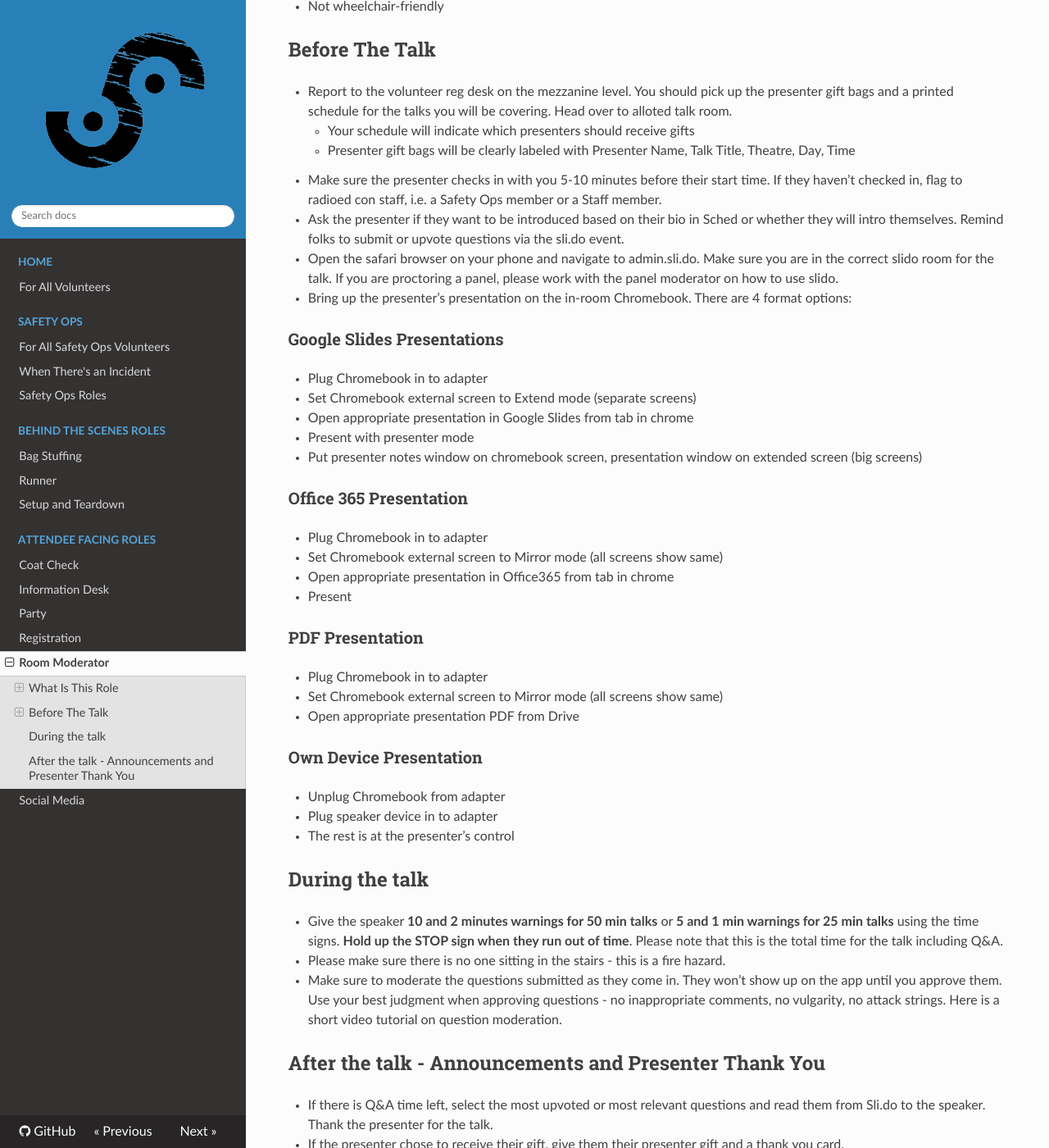
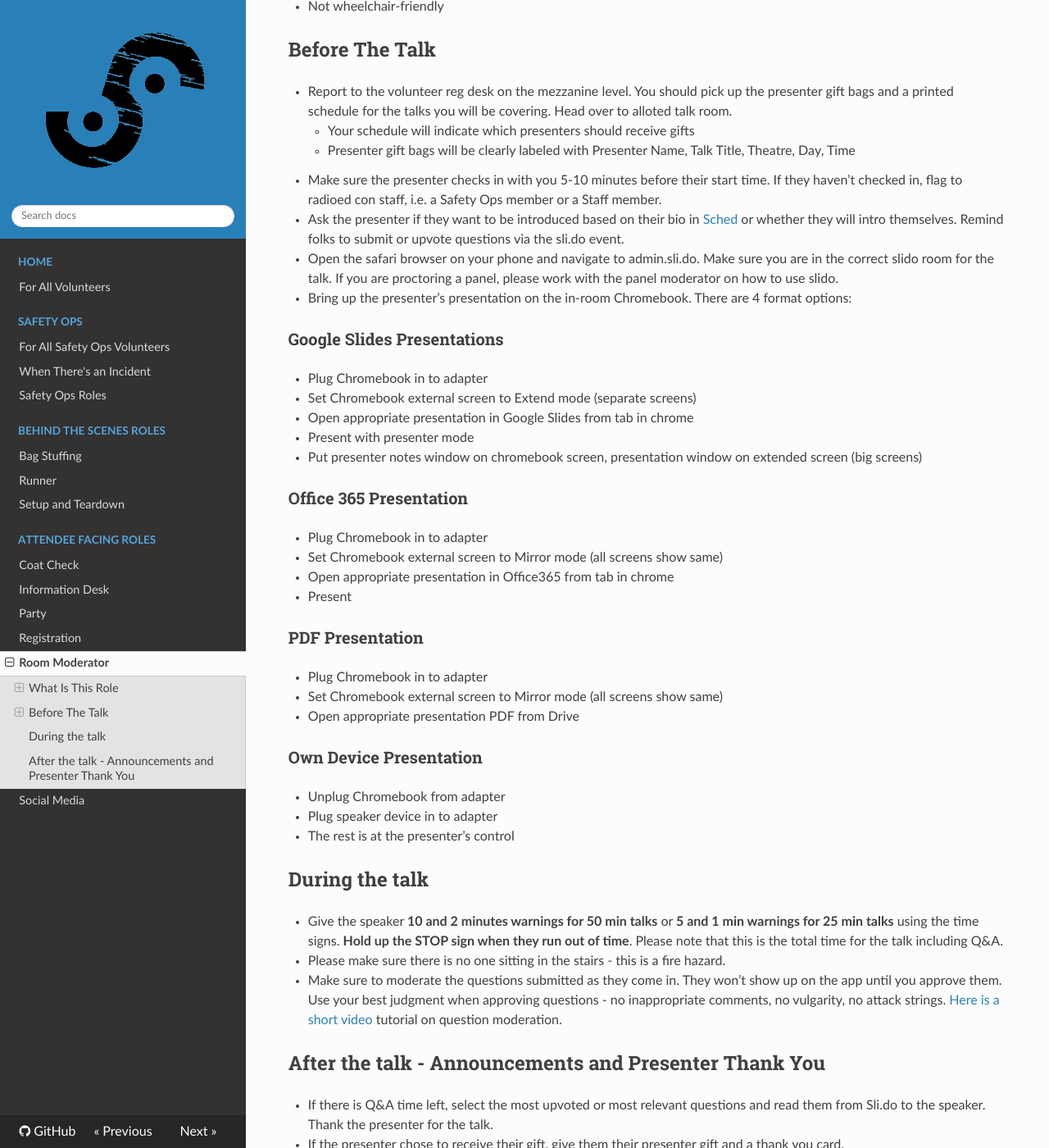
Before and after one commit to BSidesSF/volunteer-runbook, an MkDocs documentation site: the page built from docs/attendee-facing/room-moderator.md, in a window 1280 px wide and 1400 px high, scrolled down 608 px. Shown: the whole window at 82% size. Built offline with MkDocs 1.6.1, drawn with Linux system fonts in a browser that asks for light colours; nearby versions of some CDN libraries; some of the changed lines change nothing that is shown.

Commit message:
fixing missing links and formatting

```diff
--- a/docs/attendee-facing/room-moderator.md
+++ b/docs/attendee-facing/room-moderator.md
@@ -25,7 +25,7 @@ This is an attendee-facing position that ensures overall presenter readiness, pr
     - Your schedule will indicate which presenters should receive gifts
     - Presenter gift bags will be clearly labeled with Presenter Name, Talk Title, Theatre, Day, Time
 - Make sure the presenter checks in with you 5-10 minutes before their start time. If they haven’t checked in, flag to radioed con staff, i.e. a Safety Ops member or a Staff member.
-- Ask the presenter if they want to be introduced based on their bio in Sched or whether they will
+- Ask the presenter if they want to be introduced based on their bio in [Sched](https://bsidessf.org/schedule.html) or whether they will
 intro themselves. Remind folks to submit or upvote questions via the sli.do event.
 - Open the safari browser on your phone  and navigate to admin.sli.do. Make sure you are in the correct slido room for the talk. If you are proctoring a panel, please work with the panel moderator on how to use slido.
 - Bring up the presenter’s presentation on the in-room Chromebook. There are 4 format options:
@@ -61,7 +61,7 @@ intro themselves. Remind folks to submit or upvote questions via the sli.do even
 
 - Give the speaker **10 and 2 minutes warnings for 50 min talks** or **5 and 1 min warnings for 25 min talks** using the time signs. **Hold up the STOP sign when they run out of time**. Please note that this is the total time for the talk including Q&A.
 - Please make sure there is no one sitting in the stairs - this is a fire hazard.
-- Make sure to moderate the questions submitted as they come in. They won’t show up on the app until you approve them. Use your best judgment when approving questions - no inappropriate comments, no vulgarity, no attack strings. Here is a short video tutorial on question moderation.
+- Make sure to moderate the questions submitted as they come in. They won’t show up on the app until you approve them. Use your best judgment when approving questions - no inappropriate comments, no vulgarity, no attack strings. [Here is a short video](https://youtu.be/gA_H62oRmwY) tutorial on question moderation.
 
 ## After the talk - Announcements and Presenter Thank You
 
```
Also changed, not shown: docs/attendee-facing/coat-check.md (+1 -0 lines).
